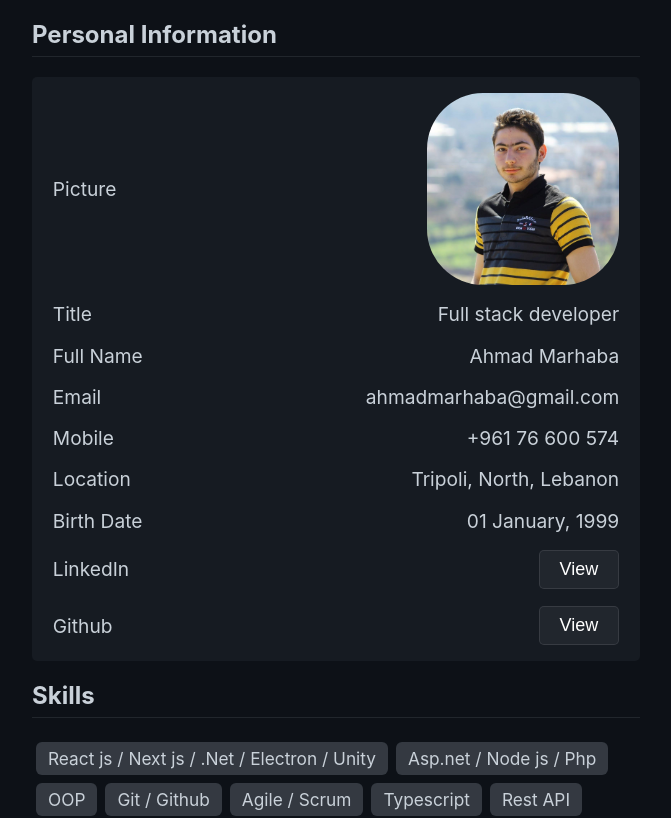
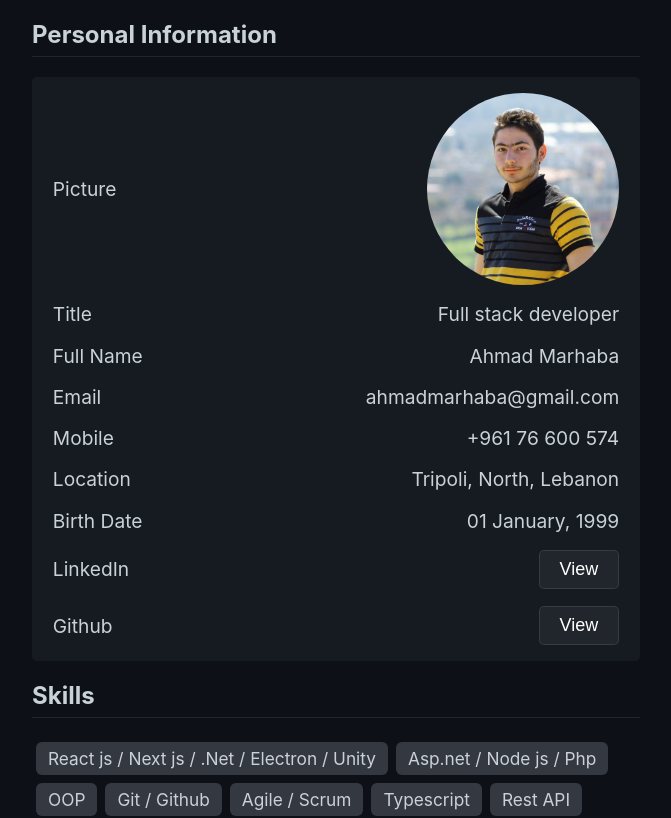
Before and after one commit to ahmadmarhaba/ahmadmarhaba.github.io, a React (Create React App) app: page / in a window 1280 px wide. Shown: the top 818 px of the page, without its empty margins (304-975 px from the left). Built offline with nearby package versions, Linux system fonts and the light colour scheme.

Commit message:
update css

```diff
--- a/src/App.css
+++ b/src/App.css
@@ -85,7 +85,7 @@ h2{
   font-size: 90%;
 }
 img{
-  border-radius: 56px;
+  border-radius: 50%;
   width: 10em;
   height: 10em;
   object-fit: cover;
```
